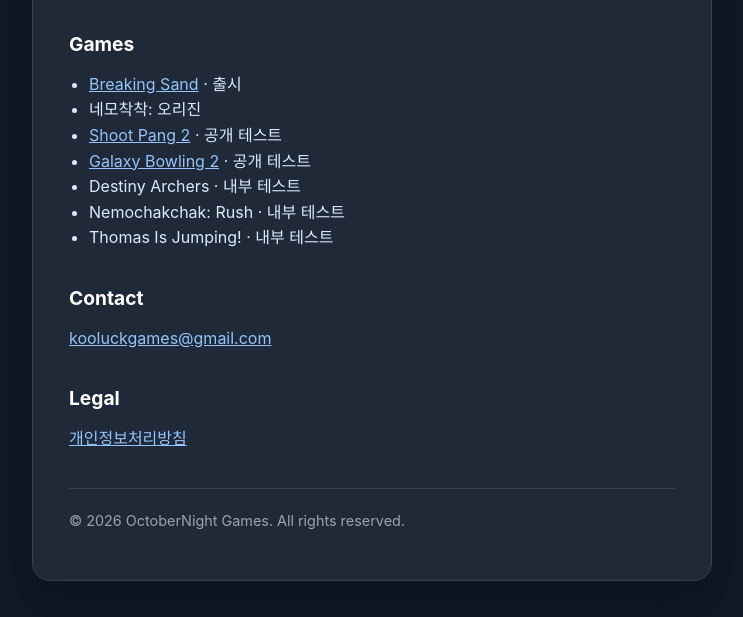
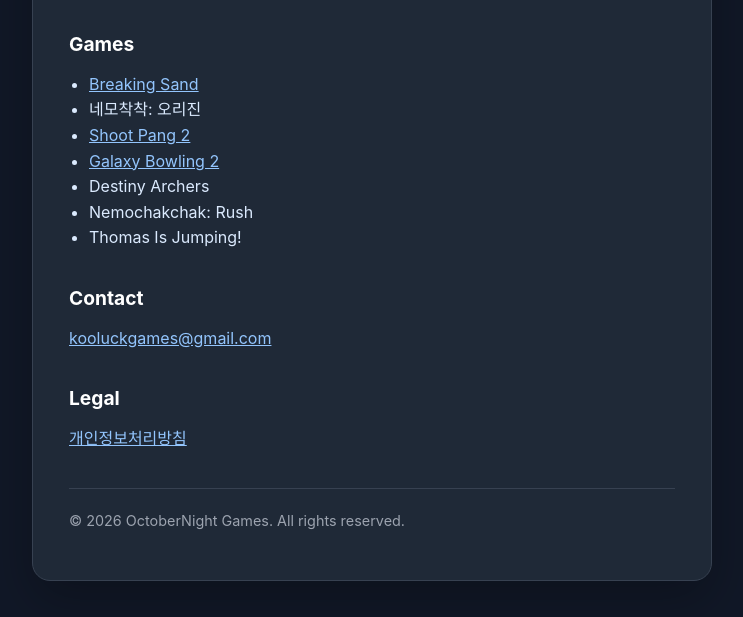
Before and after one commit to Tombo9/tombo9.github.io, a plain HTML site: page index.html in a window 1280 px wide. Shown: the part 183-800 px from the top of the page, without its empty margins (268-1011 px from the left). Drawn offline with Linux system fonts and the light colour scheme.

Commit message:
Update game list and remove release status

```diff
--- a/index.html
+++ b/index.html
@@ -76,13 +76,13 @@
 
     <h2>Games</h2>
     <ul>
-      <li><a href="https://play.google.com/store/apps/details?id=com.octobernight.breakingsand">Breaking Sand</a> · 출시</li>
+      <li><a href="https://play.google.com/store/apps/details?id=com.octobernight.breakingsand">Breaking Sand</a></li>
       <li>네모착착: 오리진</li>
-      <li><a href="https://play.google.com/apps/testing/com.octobernight.shootpang2">Shoot Pang 2</a> · 공개 테스트</li>
-      <li><a href="https://play.google.com/apps/testing/com.octobernight.galaxybowling2">Galaxy Bowling 2</a> · 공개 테스트</li>
-      <li>Destiny Archers · 내부 테스트</li>
-      <li>Nemochakchak: Rush · 내부 테스트</li>
-      <li>Thomas Is Jumping! · 내부 테스트</li>
+      <li><a href="https://play.google.com/apps/testing/com.octobernight.shootpang2">Shoot Pang 2</a></li>
+      <li><a href="https://play.google.com/apps/testing/com.octobernight.galaxybowling2">Galaxy Bowling 2</a></li>
+      <li>Destiny Archers</li>
+      <li>Nemochakchak: Rush</li>
+      <li>Thomas Is Jumping!</li>
     </ul>
 
     <h2>Contact</h2>
```
